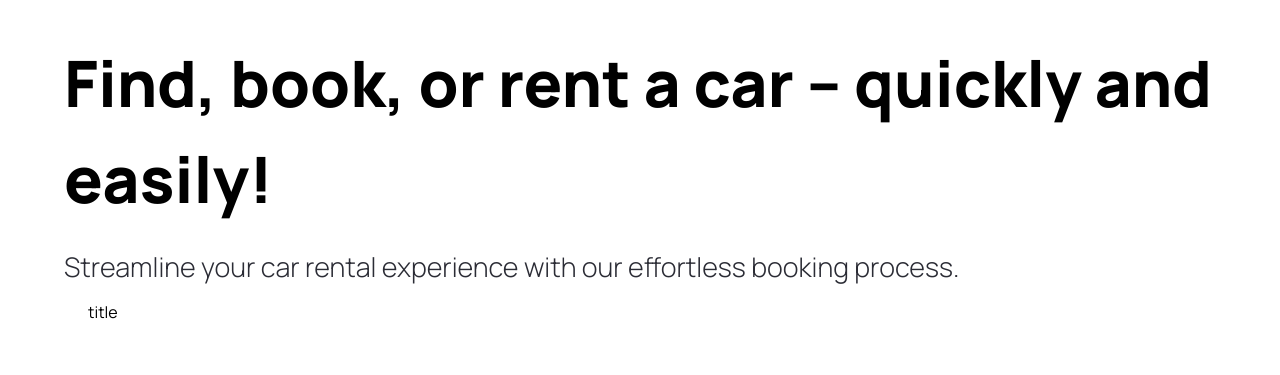
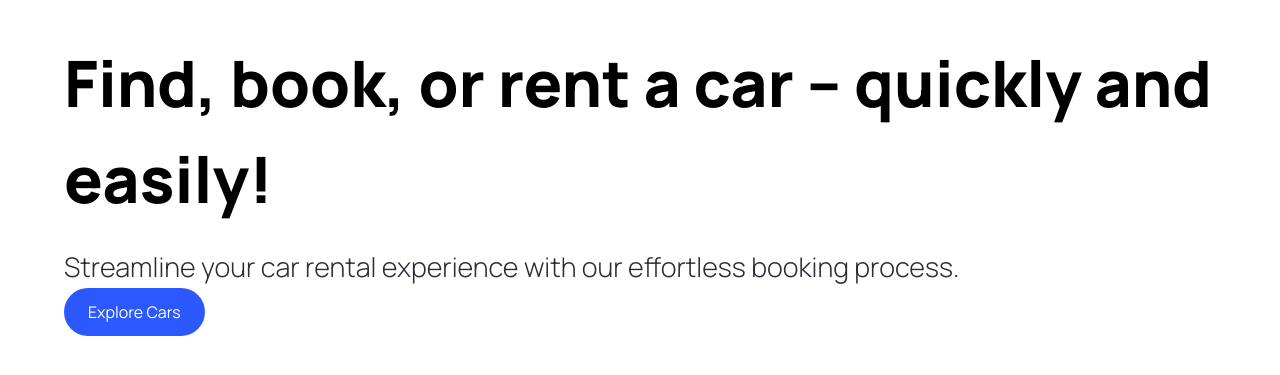
Before and after one commit to LexVN-WD/car-showcase, a Next.js app: page / in a window 1280 px wide. Shown: the part 109-484 px from the top of the page. Built offline with nearby package versions, Linux system fonts and the light colour scheme.

Commit message:
Refactor custom button dnamic title and styles

```diff
--- a/components/CustomButton.tsx
+++ b/components/CustomButton.tsx
@@ -9,11 +9,11 @@ const CustomButton = ({ title, containerStyles, handleClick}: CustomButtonProps)
     <button
       disabled={false}
       type={"button"}
-      className={`custom-btn`}
-      onClick={() => {}}
+      className={`custom-btn ${containerStyles}`}
+      onClick={handleClick}
     >
       <span className={`flex-1`}>
-        title
+        {title}
       </span>
     </button>
   )
```
